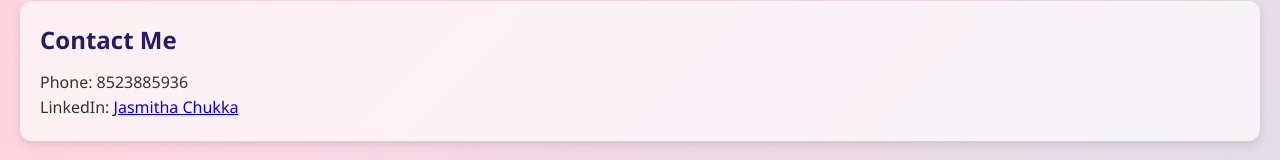
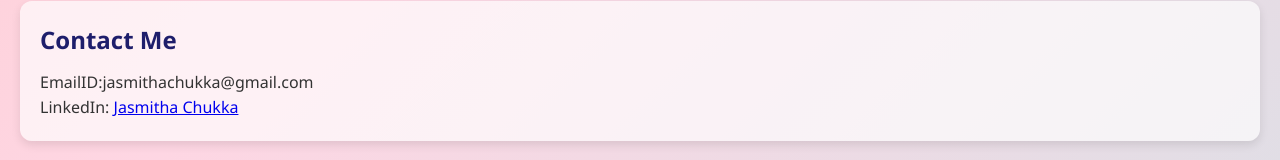
Before and after one commit to JasmithaCh/Portfolio-updated, a plain HTML site: page index.html in a window 1280 px wide. Shown: the part 983-1143 px from the top of the page. Drawn offline with Linux system fonts and the light colour scheme.

Commit message:
Update index.html

```diff
--- a/index.html
+++ b/index.html
@@ -54,7 +54,7 @@
 
   <section id="contact">
     <h2>Contact Me</h2>
-    <p>Phone: 8523885936</p>
+    <p>EmailID:jasmithachukka@gmail.com</p>
     <p>LinkedIn: <a href="https://www.linkedin.com/in/jasmitha-chukka-bb4242356" target="_blank">Jasmitha Chukka</a></p>
   </section>
 
```
